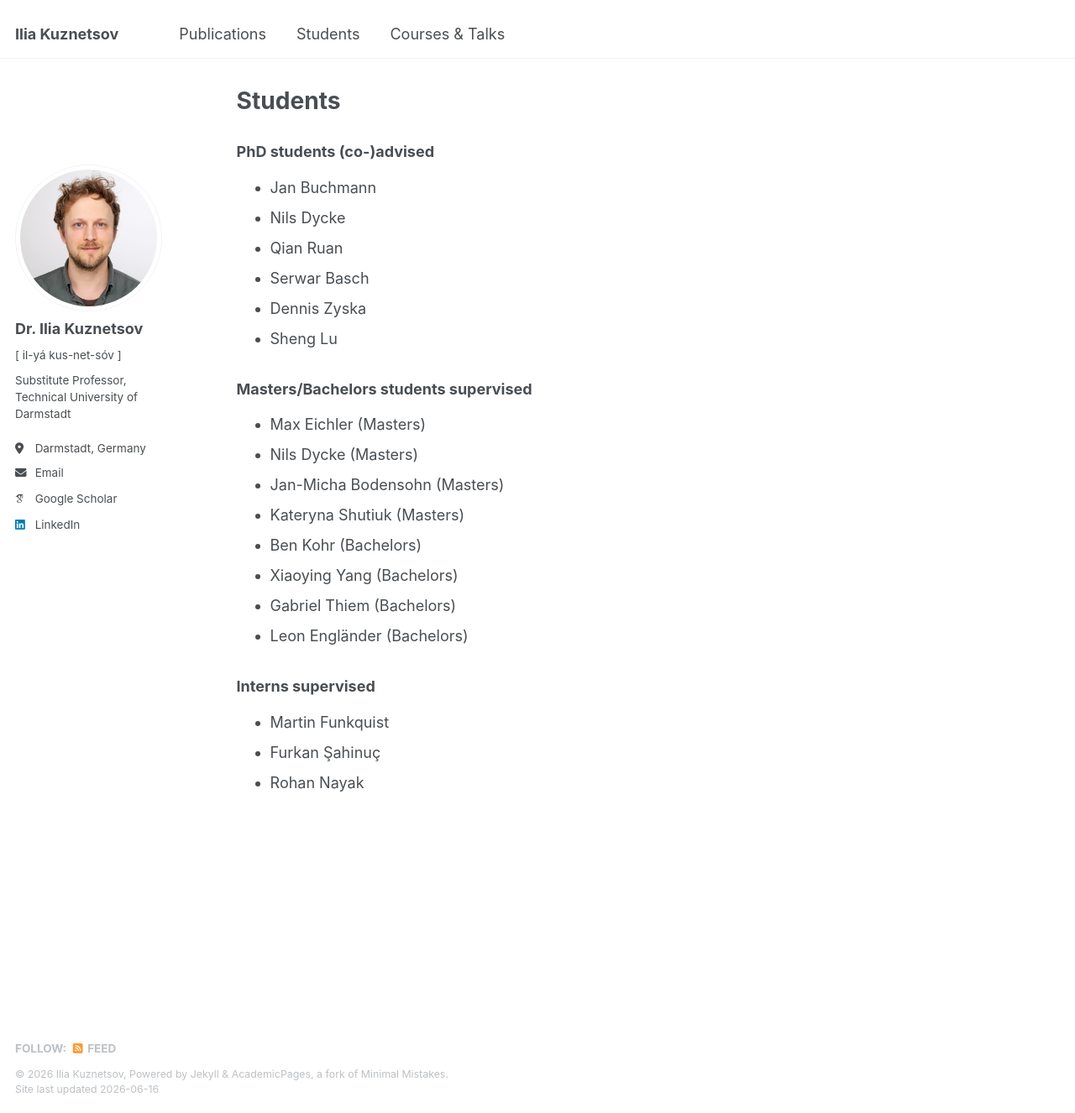
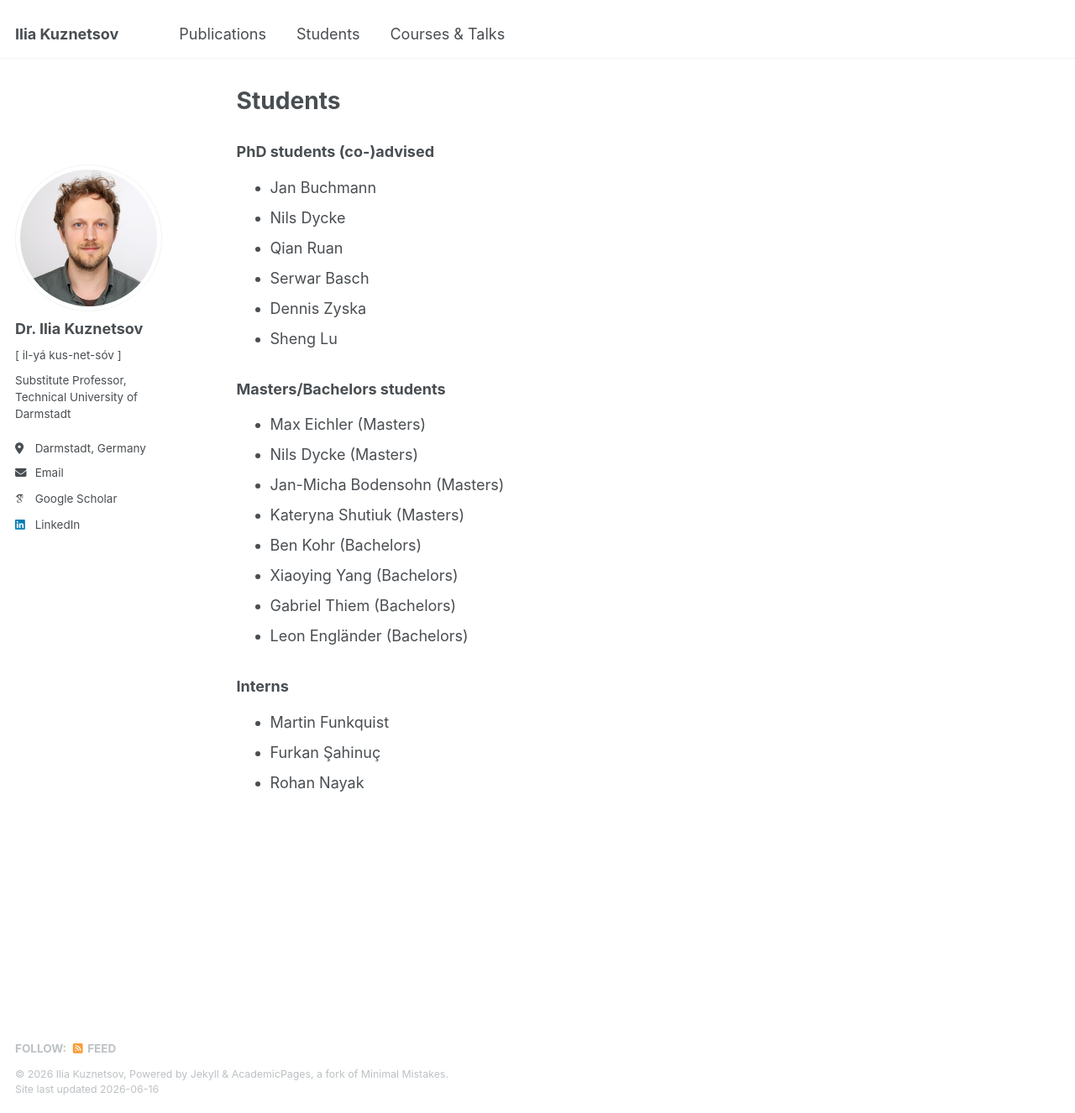
Before and after one commit to iokuznetsov/iokuznetsov.github.io, a Jekyll site: the page built from _pages/students.md, in a window 1280 px wide and 1326 px high. Shown: the whole window at 84% size. Built offline with Jekyll 4.4.1, drawn with Linux system fonts in a browser that asks for light colours; some web fonts are replaced.

Commit message:
Update students.md

```diff
--- a/_pages/students.md
+++ b/_pages/students.md
@@ -16,7 +16,7 @@ author_profile: true
 * Dennis Zyska
 * Sheng Lu
 
-### Masters/Bachelors students supervised
+### Masters/Bachelors students
 
 * Max Eichler (Masters)
 * Nils Dycke (Masters)
@@ -27,7 +27,7 @@ author_profile: true
 * Gabriel Thiem (Bachelors)
 * Leon Engländer (Bachelors)
 
-### Interns supervised
+### Interns
 
 *  Martin Funkquist
 *  Furkan Şahinuç
```
